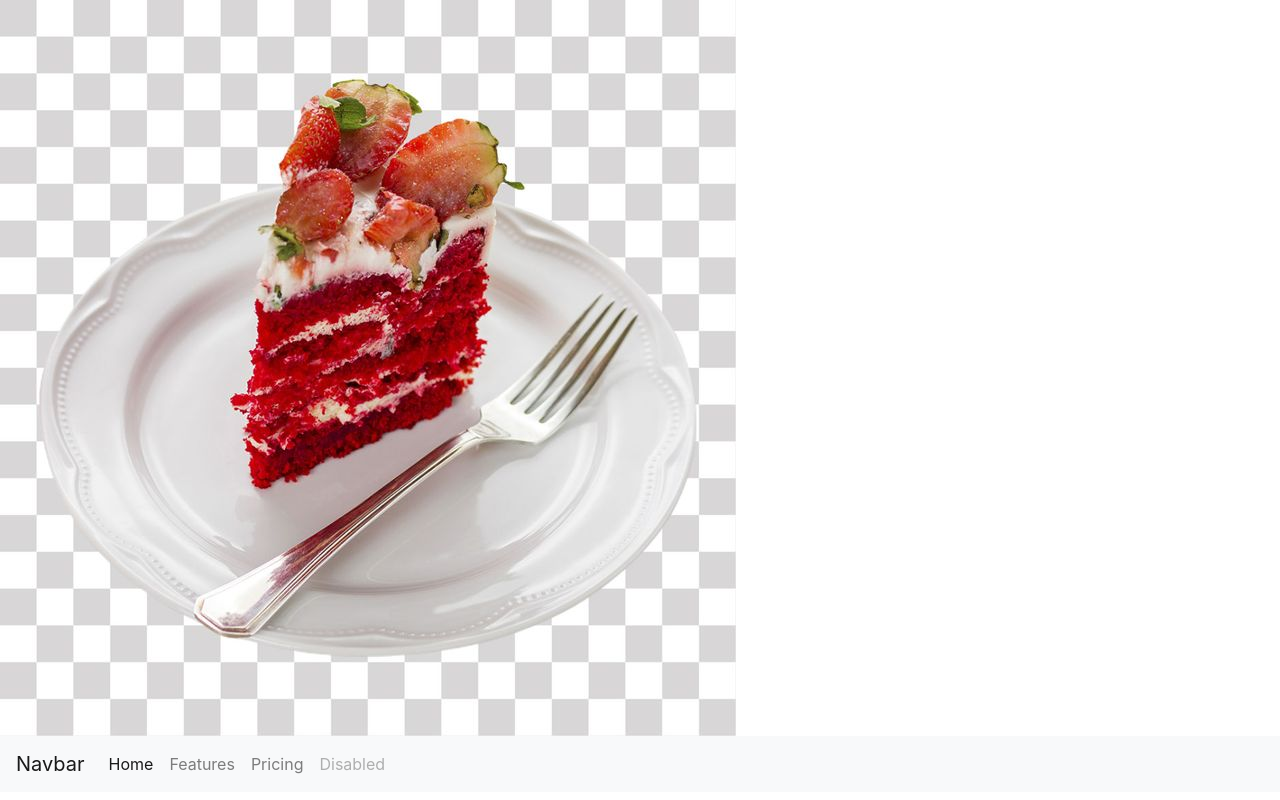
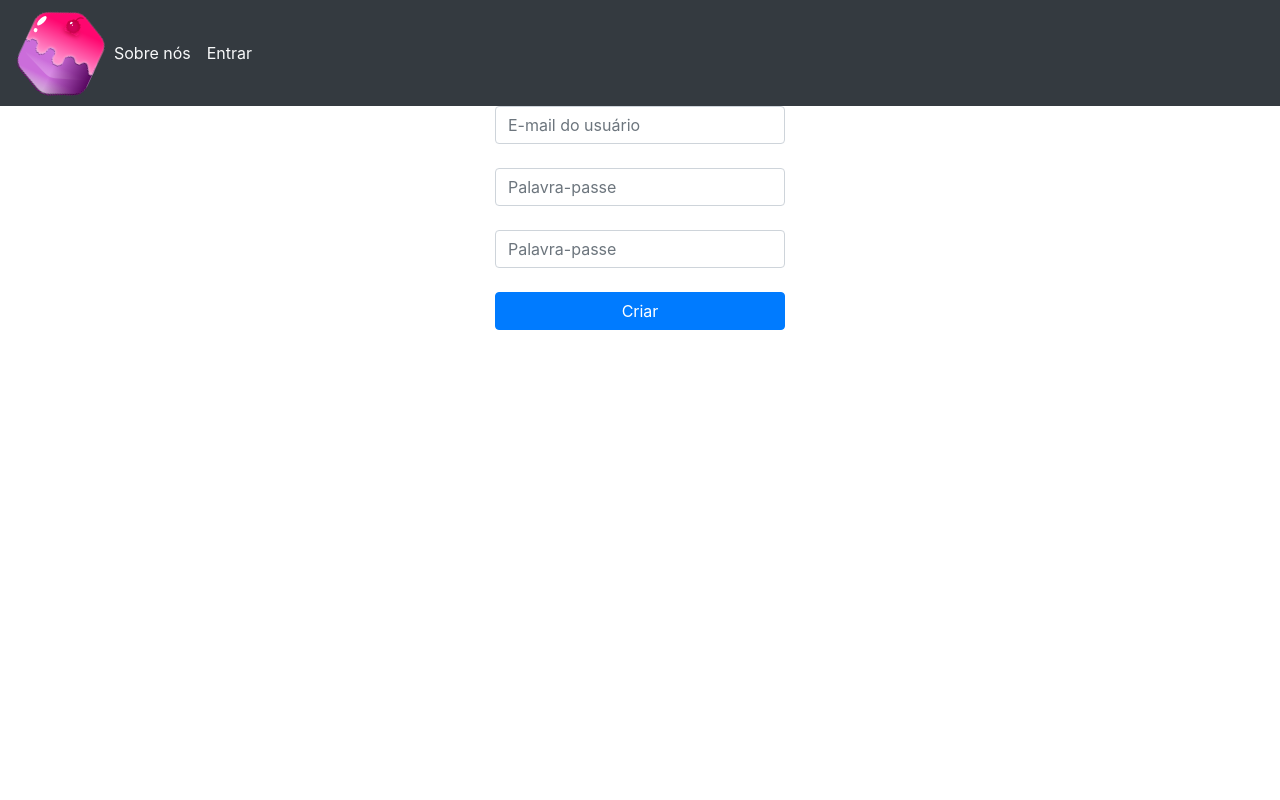
Before and after one commit to Lucas-WF/Atelier-bolos, a React (Create React App) app in the folder client/: page /register in a window 1280 px wide. Built offline with nearby package versions, Linux system fonts and the light colour scheme.

Commit message:
Add register page area and almost-functional insert into

```diff
--- a/client/src/App.jsx
+++ b/client/src/App.jsx
@@ -1,13 +1,11 @@
 import React from 'react';
 import Routes from './routes.jsx';
 import Nav from './templates/Nav.jsx';
-import Logo from './templates/Logo.jsx';
 
 
 export default function App() {
   return (
     <div>
-      <Logo />
       <Nav />
       <Routes />
     </div>
--- /dev/null
+++ b/client/src/assets/css/Logo.css
@@ -0,0 +1,3 @@
+.rotateImage {
+  transform: rotate(25deg);
+}
--- /dev/null
+++ b/client/src/pages/Register.jsx
@@ -0,0 +1,44 @@
+import {React, useState} from "react";
+import api from "../services/api";
+
+export default function Register( { history } ) {
+    const [email, setEmail] = useState('');
+    const [password, setPassword] = useState('');
+    const [username, setUsername] = useState('');
+
+    async function handleSubmit(event) {
+        event.preventDefault();
+
+        const response = await api.post('/register', {
+            email: email,
+            username: username,
+            password: password
+        });
+
+        console.log(response.data);
+        history.push('/login');
+    }
+
+    return (
+        <div class="container text-center w-25">
+            <form class="form-signin text-center" onSubmit={handleSubmit}>
+                <div class="form-outline mb-4">
+                    <label for="email" class="sr-only">Email</label>
+                    <input placeholder="E-mail do usuário" type="email" id="email" name="email" value={email} onChange={event => setEmail(event.target.value)} class="form-control" />
+                </div>
+
+                <div class="form-outline mb-4">
+                    <label for="username" class="sr-only">Nome de usuário</label>
+                    <input placeholder="Palavra-passe" type="text" id="username" name="username" value={username} onChange={event => setUsername(event.target.value)} class="form-control" />
+                </div>
+
+                <div class="form-outline mb-4">
+                    <label for="password" class="sr-only">Senha</label>
+                    <input placeholder="Palavra-passe" type="password" id="password" name="password" value={password} onChange={event => setPassword(event.target.value)} class="form-control" />
+                </div>
+
+                <button type="submit" class="btn btn-primary btn-block mb-4">Criar</button>
+
+            </form>
+        </div>);
+}
--- a/client/src/routes.jsx
+++ b/client/src/routes.jsx
@@ -1,11 +1,13 @@
 import React from "react";
 import { BrowserRouter, Route } from "react-router-dom";
 import Login from "./pages/Login.jsx";
+import Register from "./pages/Register.jsx";
 
 export default function Routes() {
     return (
         <BrowserRouter>
             <Route path="/login" component={Login} />
+            <Route path="/register" component={Register} />
         </BrowserRouter>
     );
 }
--- a/client/src/templates/Logo.jsx
+++ b/client/src/templates/Logo.jsx
@@ -1,11 +1,12 @@
 import React from "react";
-import logo from "../assets/img/bolo.jpg";
+import logo from "../assets/img/logo.svg";
+import "../assets/css/Logo.css";
 
 export default function Logo() {
     return (
         <div className="logo">
-            <a href="/" className="logo">
-                <img src={logo} alt="logo" />
+            <a href="/" class="logo">
+            <img src={logo} alt="logo" width="90" height="90" class="rotateImage"/>
             </a>
         </div>
     );
--- a/client/src/templates/Nav.jsx
+++ b/client/src/templates/Nav.jsx
@@ -1,25 +1,20 @@
 import React from "react";
+import Logo from "./Logo.jsx";
 
 export default function Nav() {
     return (
-        <nav class="navbar navbar-expand-lg navbar-light bg-light">
-            <a class="navbar-brand" href="/#">Navbar</a>
-            <button class="navbar-toggler" type="button" data-toggle="collapse" data-target="#navbarNav" aria-controls="navbarNav" aria-expanded="false" aria-label="Toggle navigation">
+        <nav class="navbar navbar-expand-lg navbar-dark bg-dark">
+            <Logo />
+            <button class="navbar-toggler" type="button" data-toggle="collapse" data-target="#navbarSupportedContent" aria-controls="navbarSupportedContent" aria-expanded="false" aria-label="Toggle navigation">
                 <span class="navbar-toggler-icon"></span>
             </button>
             <div class="collapse navbar-collapse" id="navbarNav">
-                <ul class="navbar-nav">
-                    <li class="nav-item active">
-                        <a class="nav-link" href="/#">Home <span class="sr-only">(current)</span></a>
+                <ul class="navbar-nav mr-auto">
+                    <li class="nav-item">
+                        <a class="nav-link text-light" href="/">Sobre nós</a>
                     </li>
                     <li class="nav-item">
-                        <a class="nav-link" href="/#">Features</a>
-                    </li>
-                    <li class="nav-item">
-                        <a class="nav-link" href="/#">Pricing</a>
-                    </li>
-                    <li class="nav-item">
-                        <a class="nav-link disabled" href="/#">Disabled</a>
+                        <a class="nav-link text-light" href="/">Entrar</a>
                     </li>
                 </ul>
             </div>
```
Also changed, not shown: client/src/assets/img/bolo.jpg (deleted), 1 other file (tests, documents, lock files or other folders).
